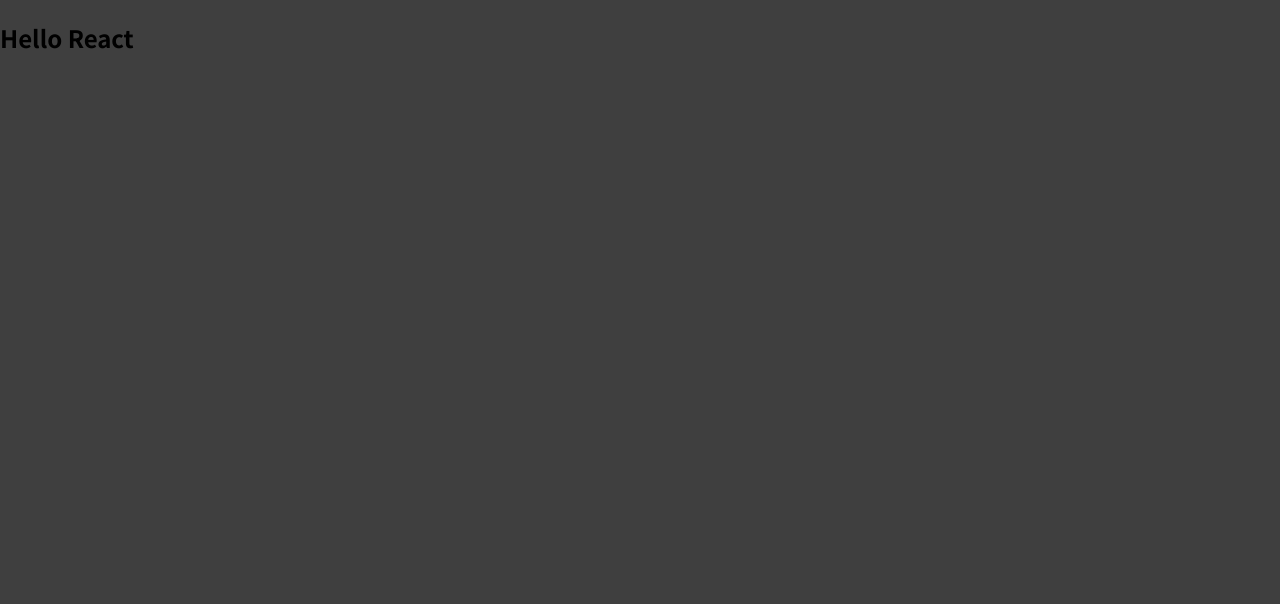
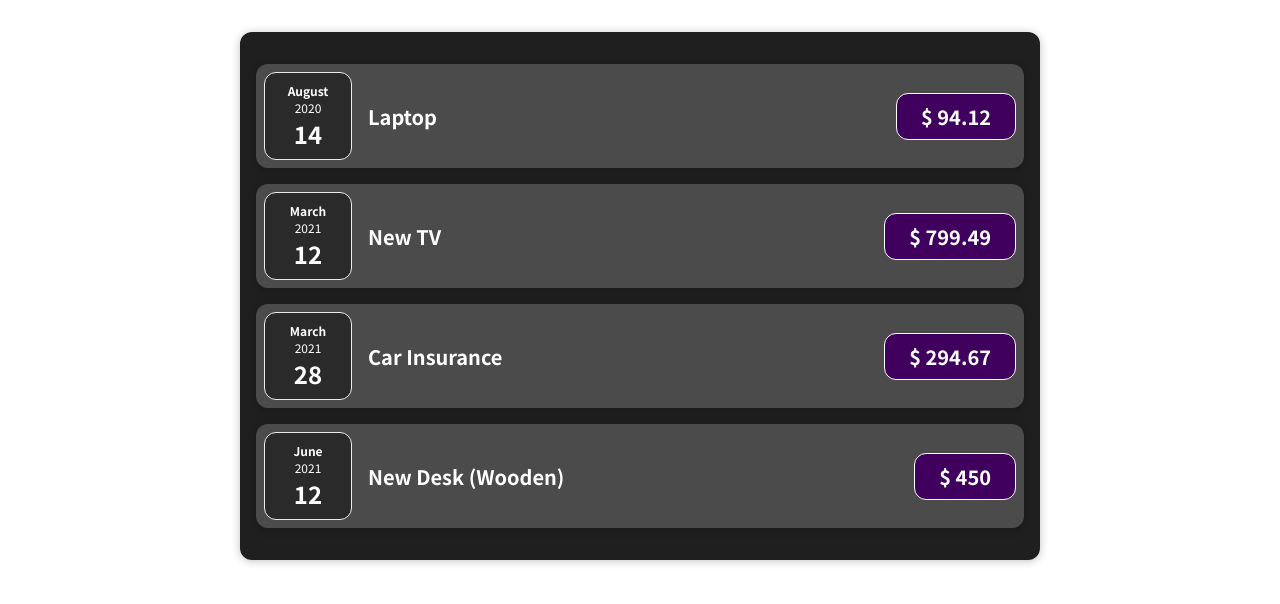
Before and after one commit to iampratiktandel/expense-tracker-react, a JavaScript app: page / in a window 1280 px wide. Shown: the top 604 px of the page. Built offline with nearby package versions, Linux system fonts and the light colour scheme.

Commit message:
feat: add ExpenseList, ExpenseItem & ExpenseDate components

```diff
--- a/src/App.js
+++ b/src/App.js
@@ -1,9 +1,38 @@
+import ExpenseList from "./components/ExpenseList/ExpenseList";
+
 function App() {
-  return (
-    <div>
-      <h2>Hello React</h2>
-    </div>
-  );
+
+const expenses = [
+  {
+    id: 'e1',
+    title: 'Laptop',
+    amount: 94.12,
+    date: new Date(2020, 7, 14),
+  },
+  { id: 'e2',
+    title: 'New TV',
+    amount: 799.49,
+    date: new Date(2021, 2, 12)
+  },
+  {
+    id: 'e3',
+    title: 'Car Insurance',
+    amount: 294.67,
+    date: new Date(2021, 2, 28),
+  },
+  {
+    id: 'e4',
+    title: 'New Desk (Wooden)',
+    amount: 450,
+    date: new Date(2021, 5, 12),
+  },
+];
+
+return (
+  <div>
+    <ExpenseList expenses={expenses}/>
+  </div>
+);
 }
 
 export default App;
--- /dev/null
+++ b/src/components/ExpenseDate/ExpenseDate.css
@@ -0,0 +1,26 @@
+.expense-date {
+  display: flex;
+  flex-direction: column;
+  width: 5.5rem;
+  height: 5.5rem;
+  border: 1px solid #ececec;
+  background-color: #2a2a2a;
+  color: white;
+  border-radius: 12px;
+  align-items: center;
+  justify-content: center;
+}
+
+.expense-date__month {
+  font-size: 0.75rem;
+  font-weight: bold;
+}
+
+.expense-date__year {
+  font-size: 0.75rem;
+}
+
+.expense-date__day {
+  font-size: 1.5rem;
+  font-weight: bold;
+}
--- /dev/null
+++ b/src/components/ExpenseDate/ExpenseDate.js
@@ -0,0 +1,18 @@
+import './ExpenseDate.css'
+
+function ExpenseDate(props) {
+  const month = props.date.toLocaleString('en-US', { month: 'long' });
+  const day = props.date.toLocaleString('en-US', { day: '2-digit' });
+  const year = props.date.getFullYear();
+
+  return (
+    <div className='expense-date'>
+      <div className='expense-date__month'>{month}</div>
+      <div className='expense-date__year'>{year}</div>
+      <div className='expense-date__day'>{day}</div>
+  </div>
+  )
+
+}
+
+export default ExpenseDate;
--- /dev/null
+++ b/src/components/ExpenseItem/ExpenseItem.css
@@ -0,0 +1,56 @@
+.expense-item {
+  display: flex;
+  justify-content: space-between;
+  align-items: center;
+  box-shadow: 0 2px 8px rgba(0, 0, 0, 0.25);
+  padding: 0.5rem;
+  margin: 1rem 0;
+  border-radius: 12px;
+  background-color: #4b4b4b;
+}
+
+.expense-item__description {
+  display: flex;
+  flex-direction: column;
+  gap: 1rem;
+  align-items: flex-end;
+  flex-flow: column-reverse;
+  justify-content: flex-start;
+  flex: 1;
+}
+
+.expense-item h2 {
+  color: #3a3a3a;
+  font-size: 1rem;
+  flex: 1;
+  margin: 0 1rem;
+  color: white;
+}
+
+.expense-item__price {
+  font-size: 1rem;
+  font-weight: bold;
+  color: white;
+  background-color: #40005d;
+  border: 1px solid white;
+  padding: 0.5rem;
+  border-radius: 12px;
+}
+
+@media (min-width: 580px) {
+  .expense-item__description {
+    flex-direction: row;
+    align-items: center;
+    justify-content: flex-start;
+    flex: 1;
+  }
+
+  .expense-item__description h2 {
+    font-size: 1.25rem;
+  }
+
+  .expense-item__price {
+    font-size: 1.25rem;
+    padding: 0.5rem 1.5rem;
+  }
+}
--- /dev/null
+++ b/src/components/ExpenseItem/ExpenseItem.js
@@ -0,0 +1,16 @@
+import ExpenseDate from '../ExpenseDate/ExpenseDate';
+import './ExpenseItem.css';
+
+function ExpenseItem(props) {
+  return (
+    <div className='expense-item'>
+      <ExpenseDate date={props.date} month={props.month} year={props.year}/>
+      <div className='expense-item__description'>
+        <h2>{props.title}</h2>
+        <div className='expense-item__price'>$ {props.amount}</div>
+      </div>
+    </div>
+  )
+}
+
+export default ExpenseItem;
--- /dev/null
+++ b/src/components/ExpenseList/ExpenseList.css
@@ -0,0 +1,9 @@
+.expenses {
+  padding: 1rem;
+  background-color: rgb(31, 31, 31);
+  margin: 2rem auto;
+  width: 50rem;
+  max-width: 95%;
+  border-radius: 12px;
+  box-shadow: 0 1px 8px rgba(0, 0, 0, 0.25);
+}
--- /dev/null
+++ b/src/components/ExpenseList/ExpenseList.js
@@ -0,0 +1,32 @@
+import ExpenseItem from "../ExpenseItem/ExpenseItem";
+import './ExpenseList.css';
+
+function ExpenseList(props) {
+
+  return (
+    <div className="expenses">
+      <ExpenseItem
+        title={props.expenses[0].title}
+        amount={props.expenses[0].amount}
+        date={props.expenses[0].date}
+      />
+      <ExpenseItem
+        title={props.expenses[1].title}
+        amount={props.expenses[1].amount}
+        date={props.expenses[1].date}
+      />
+      <ExpenseItem
+        title={props.expenses[2].title}
+        amount={props.expenses[2].amount}
+        date={props.expenses[2].date}
+      />
+      <ExpenseItem
+        title={props.expenses[3].title}
+        amount={props.expenses[3].amount}
+        date={props.expenses[3].date}
+      />
+    </div>
+  )
+}
+
+export default ExpenseList;
--- a/src/index.css
+++ b/src/index.css
@@ -10,5 +10,5 @@ html {
 
 body {
   margin: 0;
-  background-color: #3f3f3f;
+  /* background-color: #3f3f3f; */
 }
```
Also changed, not shown: 1 other file (tests, documents, lock files or other folders).
